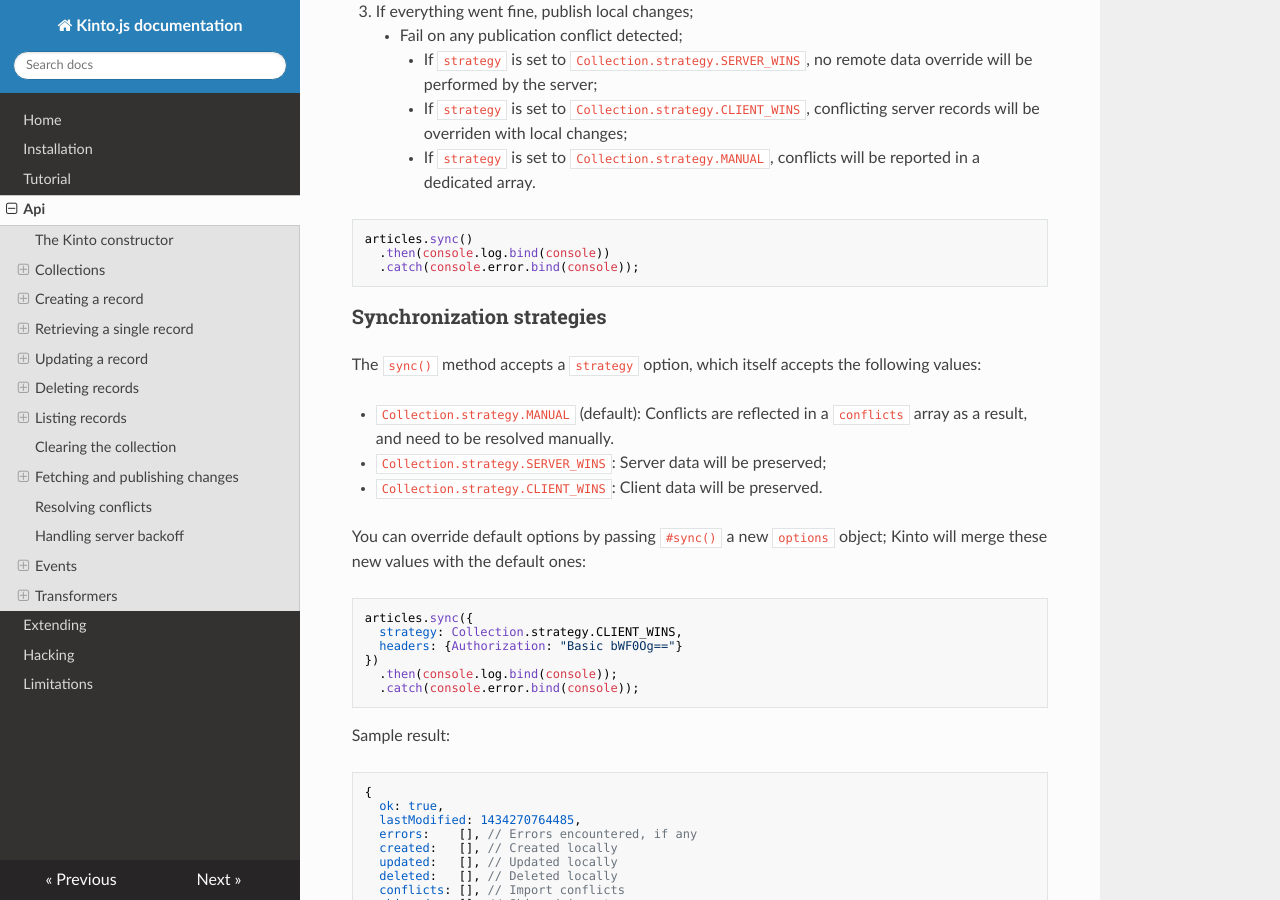
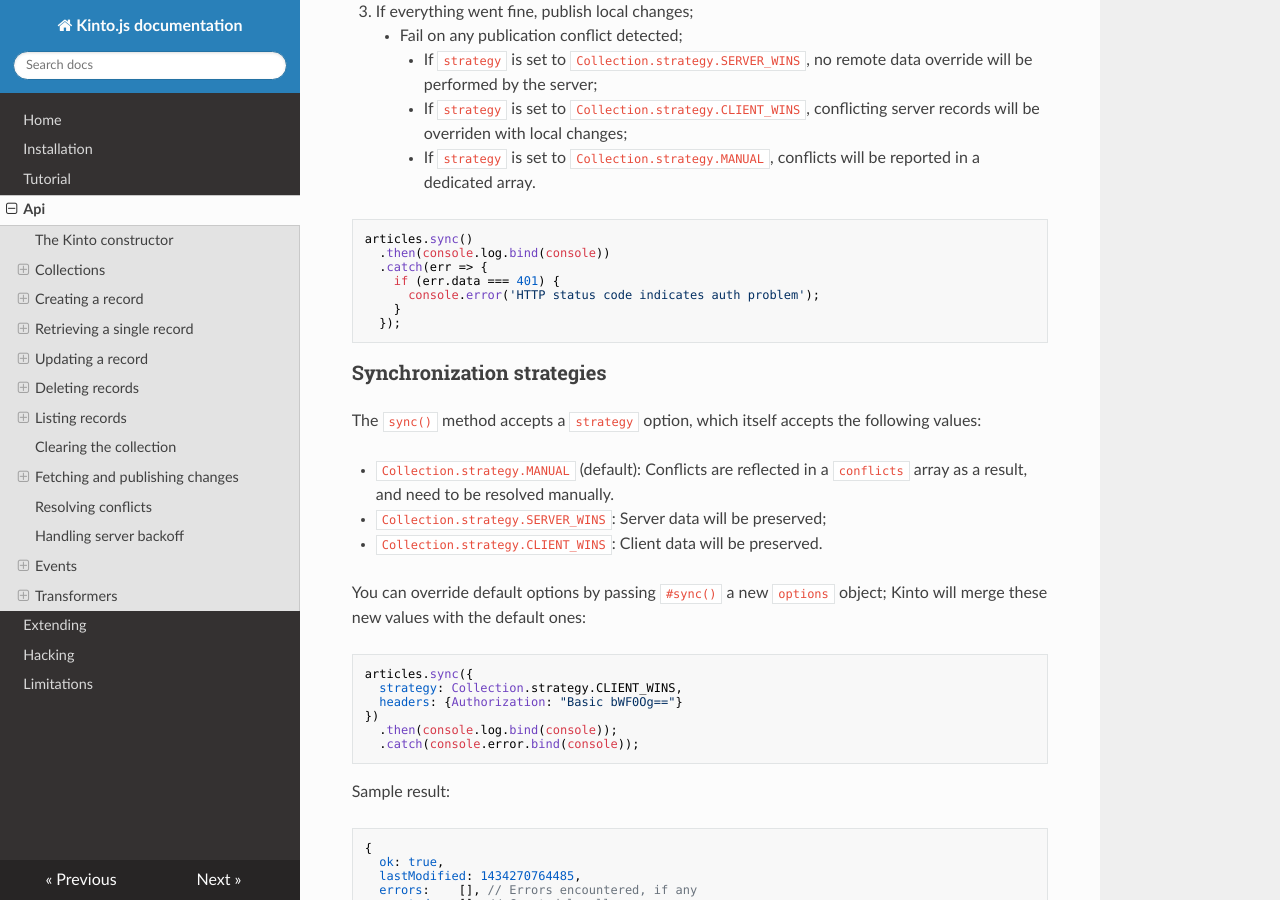
Before and after one commit to Kinto/kinto.js, an MkDocs documentation site: the page built from docs/api.md, in a window 1280 px wide and 900 px high, scrolled down 5662 px. Built offline with MkDocs 1.6.1, drawn with Linux system fonts in a browser that asks for light colours; nearby versions of some CDN libraries; old or Windows-style settings are respelled for this version of MkDocs.

Commit message:
Hint at http error reporting in docs example, fix #124

````diff
--- a/docs/api.md
+++ b/docs/api.md
@@ -243,7 +243,11 @@
 ```js
 articles.sync()
   .then(console.log.bind(console))
-  .catch(console.error.bind(console));
+  .catch(err => {
+    if (err.data === 401) {
+      console.error('HTTP status code indicates auth problem');
+    }
+  });
 ```
 
 ### Synchronization strategies
````
